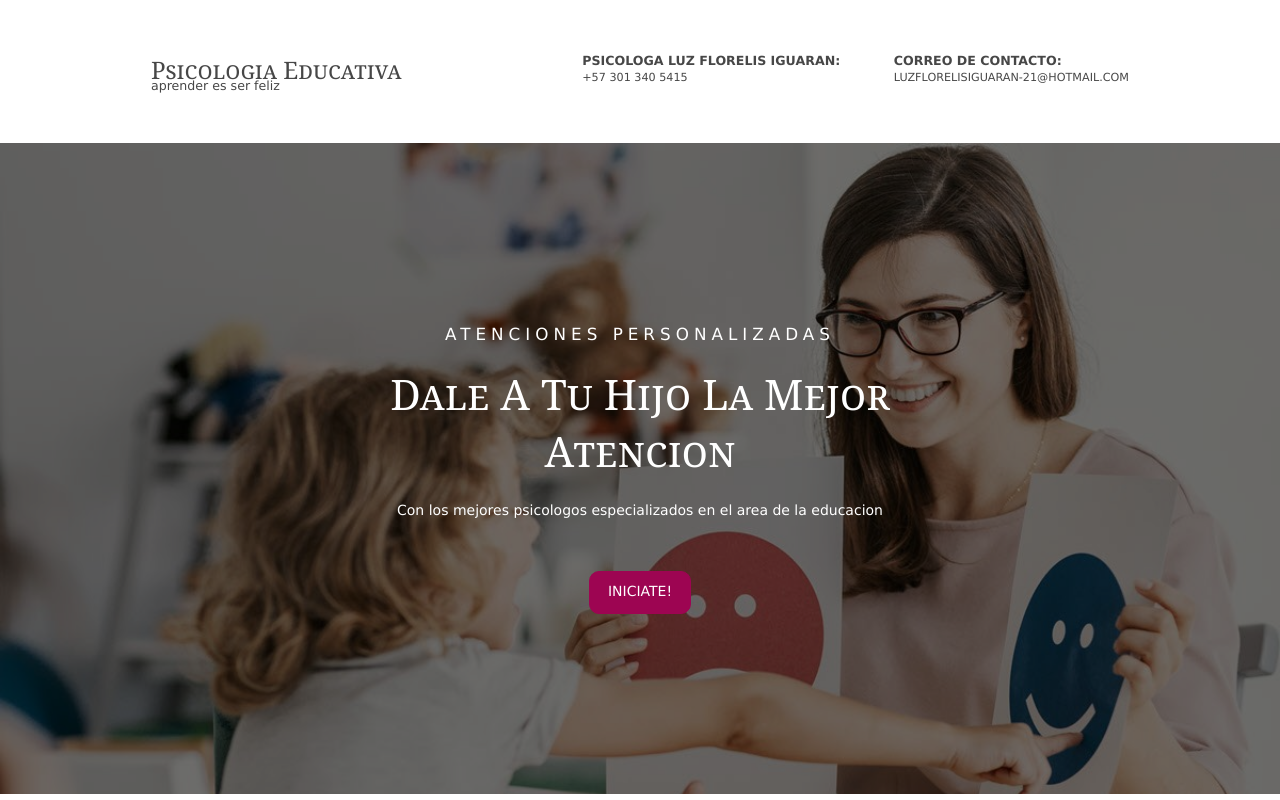
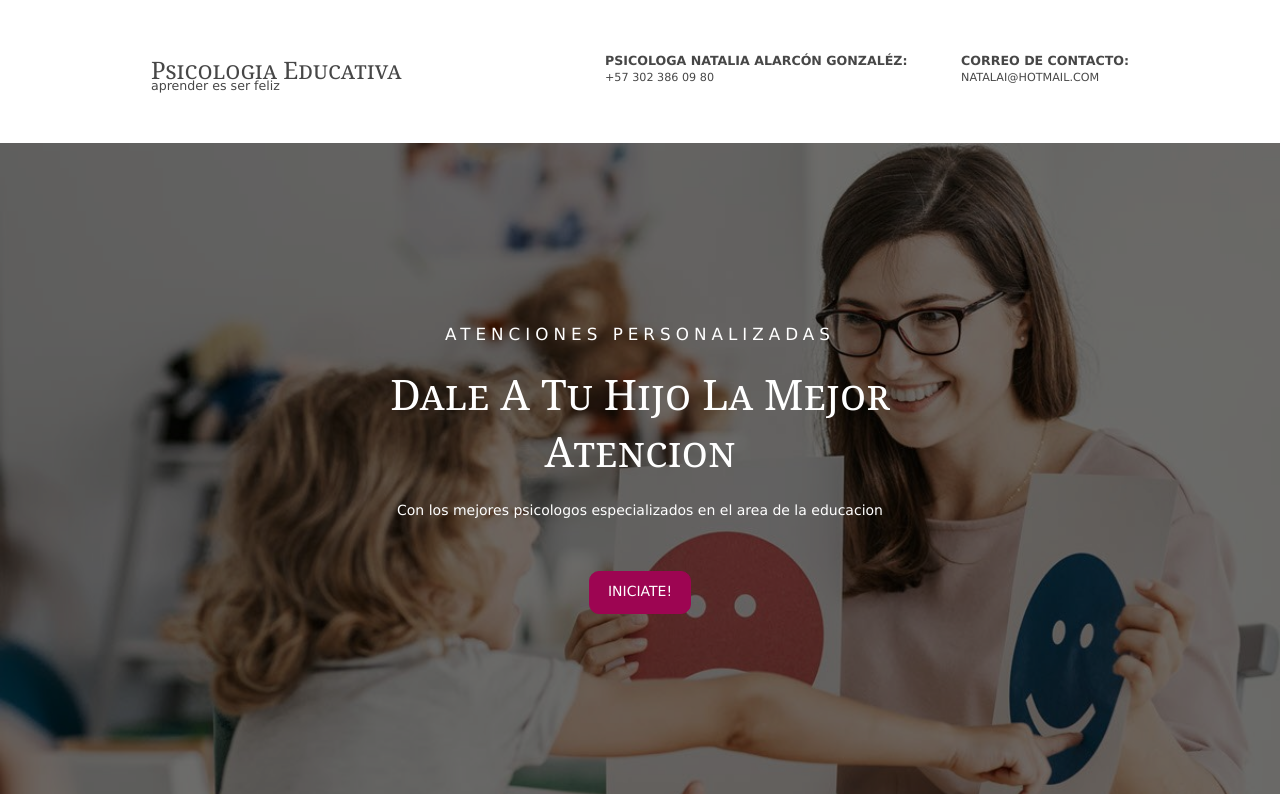
Before and after one commit to cristianalarcongonzalez/Psicoeducativa, a plain HTML site: page index.html in a window 1280 px wide. Shown: the top 800 px of the page. Drawn offline with Linux system fonts and the light colour scheme.

Commit message:
changes in routes

```diff
--- a/index.html
+++ b/index.html
@@ -2,7 +2,7 @@
 
 <html lang="">
 <head>
-<title>Psicologia Educativa</title>
+<title>Psicología Educativa</title>
 <meta charset="utf-8">
 <meta name="viewport" content="width=device-width, initial-scale=1.0, maximum-scale=1.0, user-scalable=no">
 <link href="layout/styles/layout.css" rel="stylesheet" type="text/css" media="all">
@@ -16,10 +16,10 @@
     </div>
     <div id="quickinfo" class="fl_right">
       <ul class="nospace inline">
-        <li><strong>Psicologa Luz Florelis Iguaran:</strong><br>
-          +57 301 340 5415</li>
+        <li><strong>Psicologa Natalia Alarcón Gonzaléz:</strong><br>
+          +57 302 386 09 80</li>
         <li><strong>Correo de contacto:</strong><br>
-          luzflorelisiguaran-21@hotmail.com</li>
+          natalai@hotmail.com</li>
       </ul>
     </div>
   </header>
```
